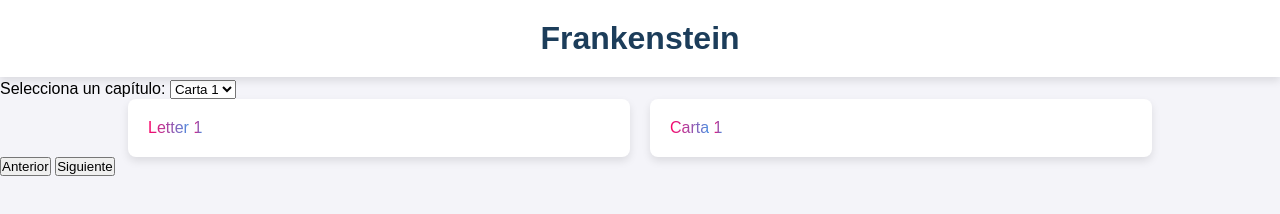
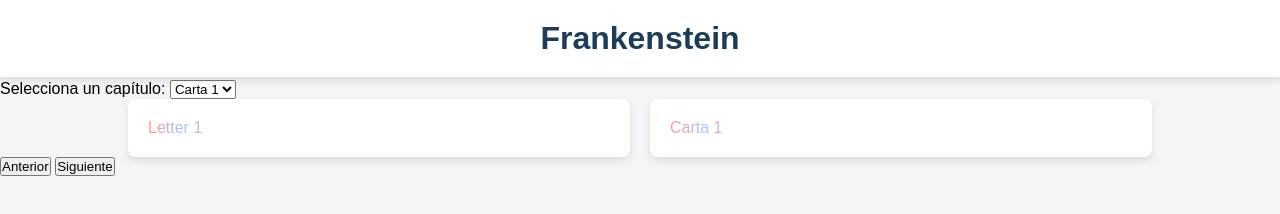
Before and after one commit to alvarezdap/alvarezdap.github.io, a plain HTML site: page index.html in a window 1280 px wide. Drawn offline with Linux system fonts and the light colour scheme.

Commit message:
gradiente de colores

```diff
--- a/styles.css
+++ b/styles.css
@@ -42,10 +42,11 @@
  }
 
  .word {
-    background: linear-gradient(to right, #f06, #4a90e2);
+    background: linear-gradient(to right, #ff9999, #99ccff); /* Rojo más claro a azul más claro */
     -webkit-background-clip: text;
     color: transparent;
- }
+  }
+
 
  /* Media query para pantallas pequeñas (móviles) */
  @media (max-width: 768px) {
```
